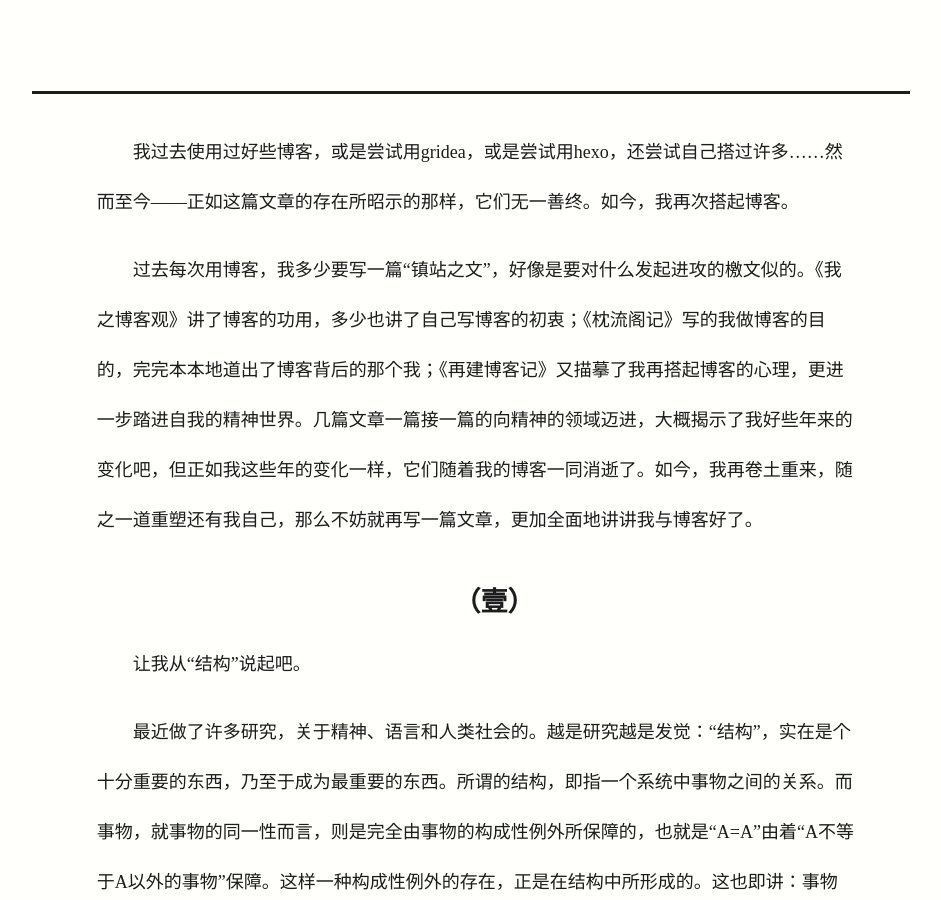
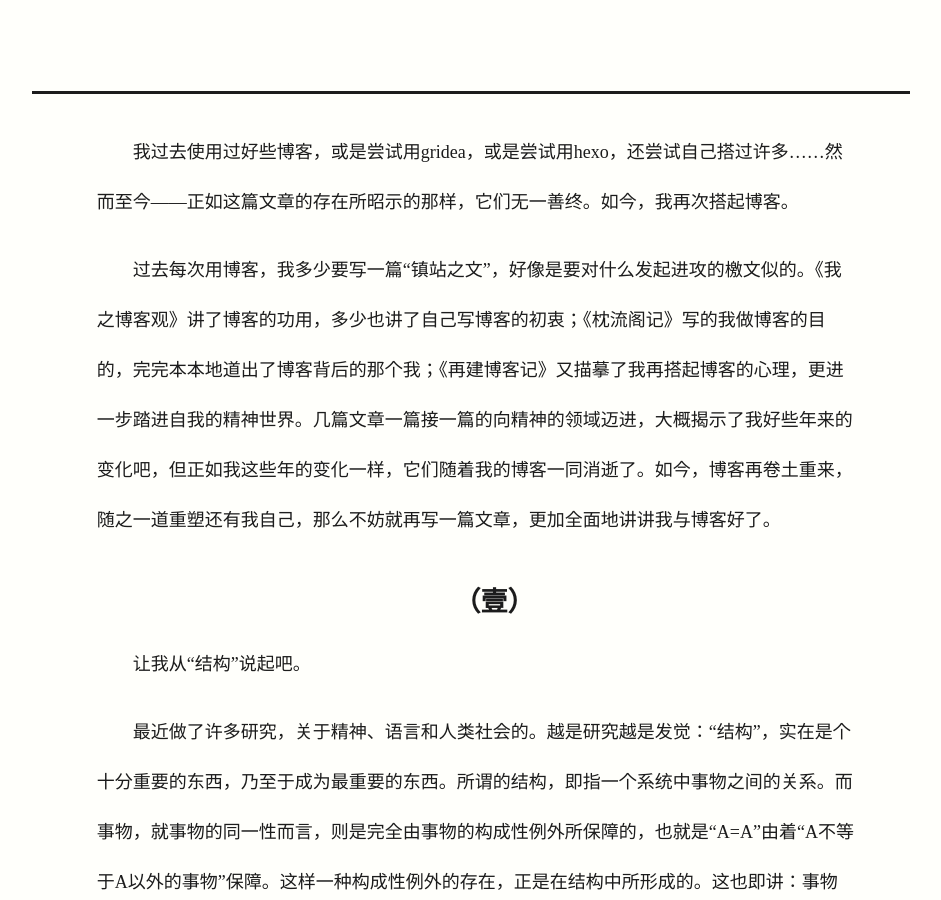
Before and after one commit to Makuraryu/Makuraryu.github.io, a Jekyll site: the page built from _posts/2023-4-30-bokeyizhongshenghuoxingshi.md, in a window 1280 px wide and 900 px high, scrolled down 795 px. Shown: the whole window, without its empty margins (164-1105 px from the left). Built offline with Jekyll 4.4.1, drawn with Linux system fonts in a browser that asks for light colours; some web fonts are replaced.

Commit message:
Update 2023-4-30-bokeyizhongshenghuoxingshi.md

```diff
--- a/_posts/2023-4-30-bokeyizhongshenghuoxingshi.md
+++ b/_posts/2023-4-30-bokeyizhongshenghuoxingshi.md
@@ -7,7 +7,7 @@ keywords: 博客, 生活形式, 哲学, 人生
 ---
 我过去使用过好些博客，或是尝试用gridea，或是尝试用hexo，还尝试自己搭过许多……然而至今——正如这篇文章的存在所昭示的那样，它们无一善终。如今，我再次搭起博客。
 
-过去每次用博客，我多少要写一篇“镇站之文”，好像是要对什么发起进攻的檄文似的。《我之博客观》讲了博客的功用，多少也讲了自己写博客的初衷；《枕流阁记》写的我做博客的目的，完完本本地道出了博客背后的那个我；《再建博客记》又描摹了我再搭起博客的心理，更进一步踏进自我的精神世界。几篇文章一篇接一篇的向精神的领域迈进，大概揭示了我好些年来的变化吧，但正如我这些年的变化一样，它们随着我的博客一同消逝了。如今，我再卷土重来，随之一道重塑还有我自己，那么不妨就再写一篇文章，更加全面地讲讲我与博客好了。
+过去每次用博客，我多少要写一篇“镇站之文”，好像是要对什么发起进攻的檄文似的。《我之博客观》讲了博客的功用，多少也讲了自己写博客的初衷；《枕流阁记》写的我做博客的目的，完完本本地道出了博客背后的那个我；《再建博客记》又描摹了我再搭起博客的心理，更进一步踏进自我的精神世界。几篇文章一篇接一篇的向精神的领域迈进，大概揭示了我好些年来的变化吧，但正如我这些年的变化一样，它们随着我的博客一同消逝了。如今，博客再卷土重来，随之一道重塑还有我自己，那么不妨就再写一篇文章，更加全面地讲讲我与博客好了。
 
 ## （壹）
 
```
